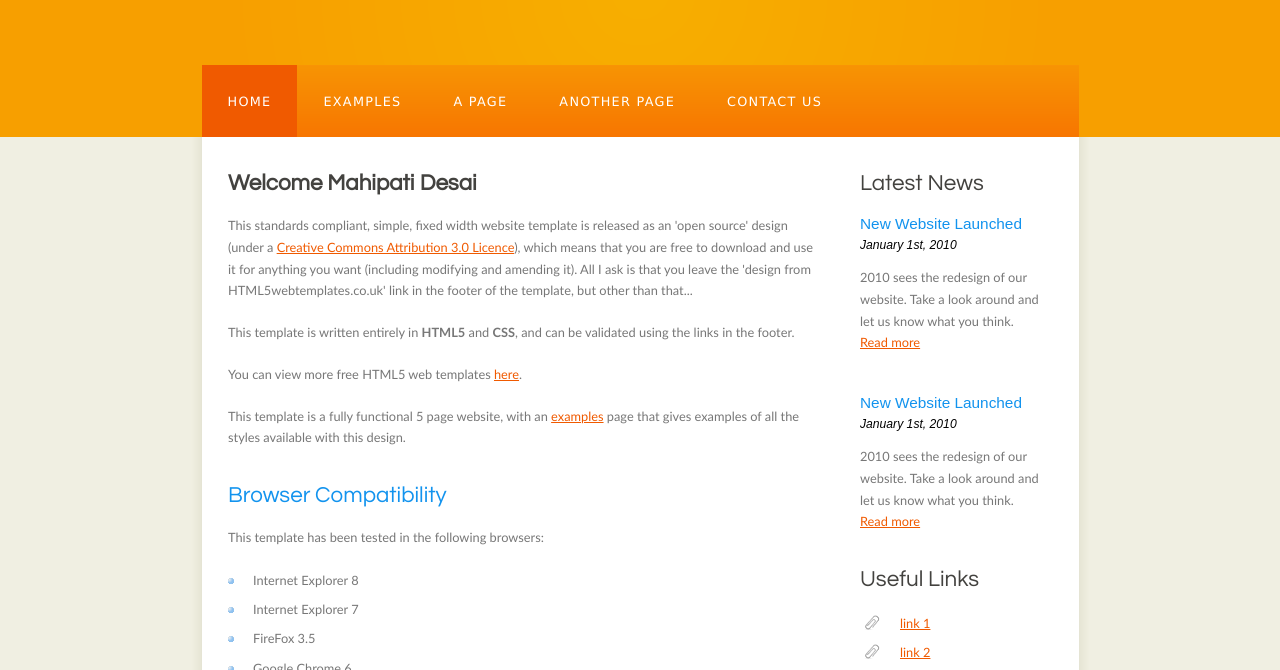
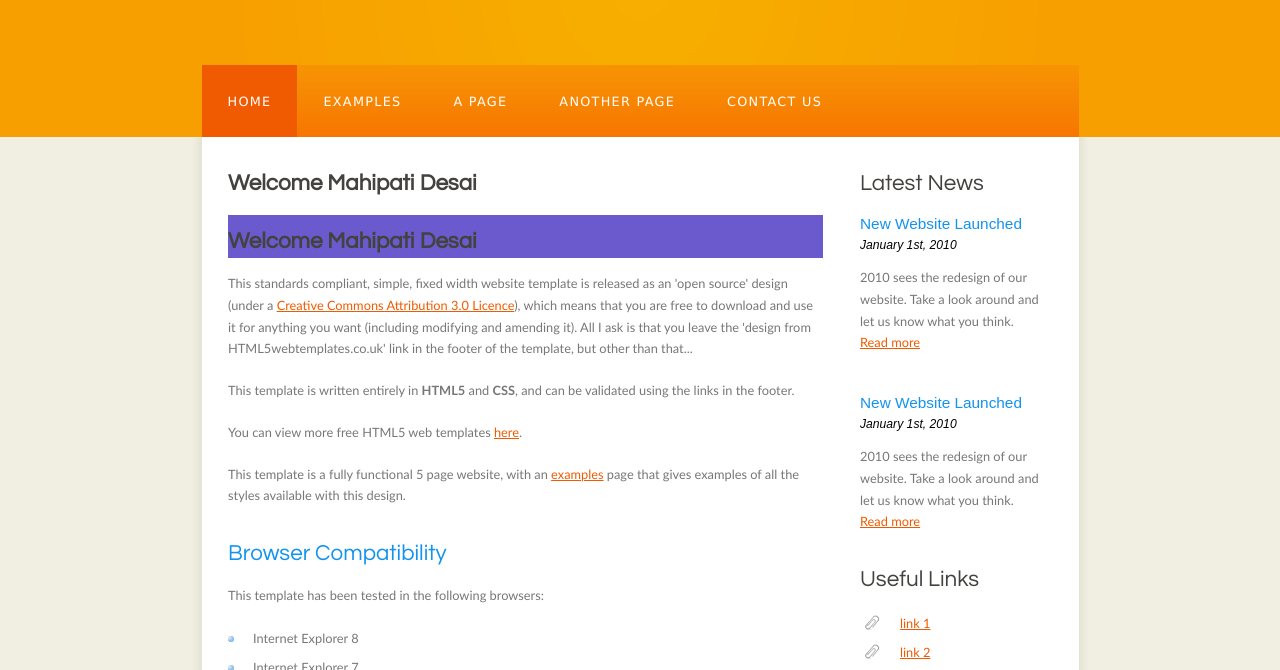
Before and after one commit to mahipati/MileageTracker1, a plain HTML site: page index.html in a window 1280 px wide. Shown: the part 103-773 px from the top of the page. Drawn offline with Linux system fonts and the light colour scheme.

Commit message:
Update index.html

```diff
--- a/index.html
+++ b/index.html
@@ -59,6 +59,8 @@
       <div id="content">
         <!-- insert the page content here -->
         <h1><B>Welcome Mahipati Desai</B></h1>
+        <h1 style="background-color:SlateBlue;"><B>Welcome Mahipati Desai</B></h1>
+
         <p>This standards compliant, simple, fixed width website template is released as an 'open source' design (under a <a href="http://creativecommons.org/licenses/by/3.0">Creative Commons Attribution 3.0 Licence</a>), which means that you are free to download and use it for anything you want (including modifying and amending it). All I ask is that you leave the 'design from HTML5webtemplates.co.uk' link in the footer of the template, but other than that...</p>
         <p>This template is written entirely in <strong>HTML5</strong> and <strong>CSS</strong>, and can be validated using the links in the footer.</p>
         <p>You can view more free HTML5 web templates <a href="http://www.html5webtemplates.co.uk">here</a>.</p>
```
